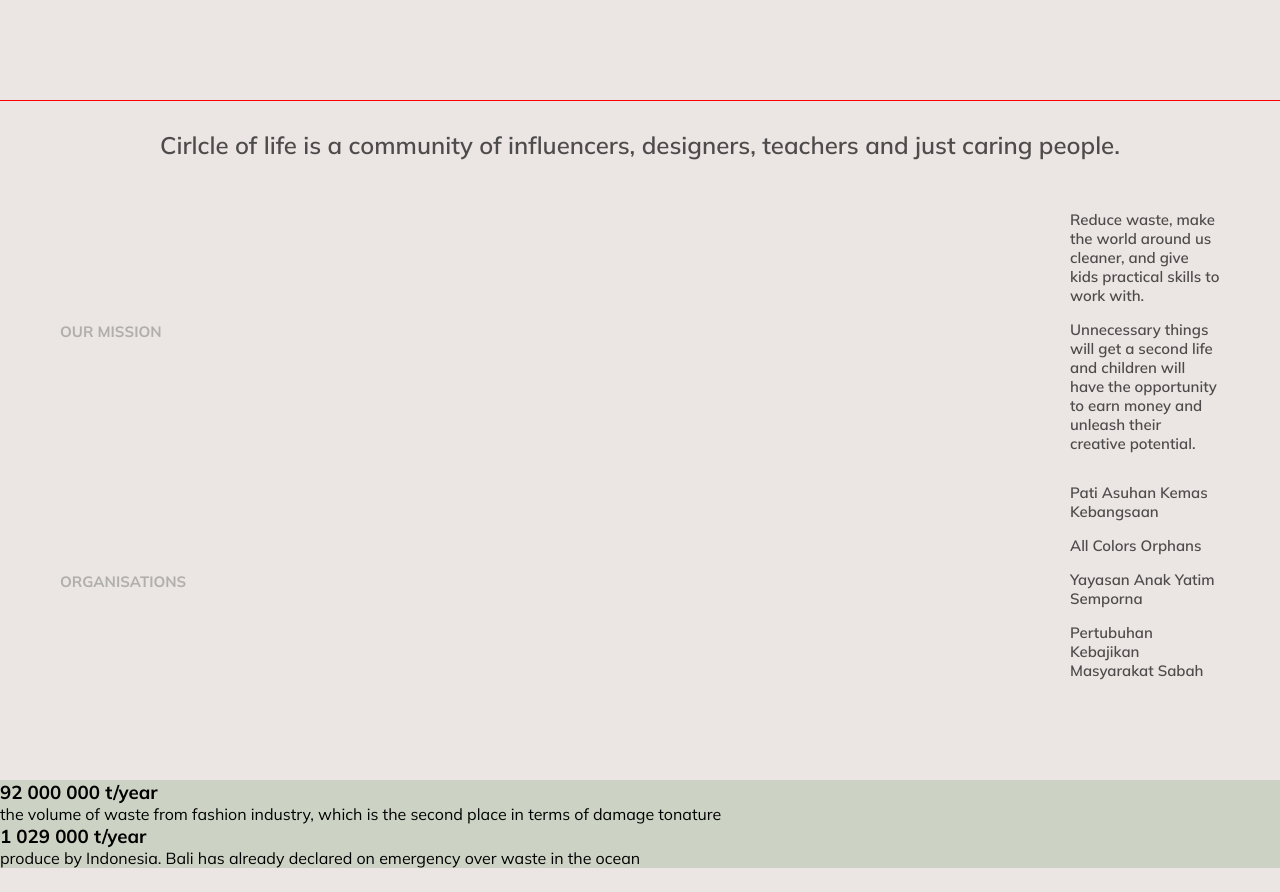
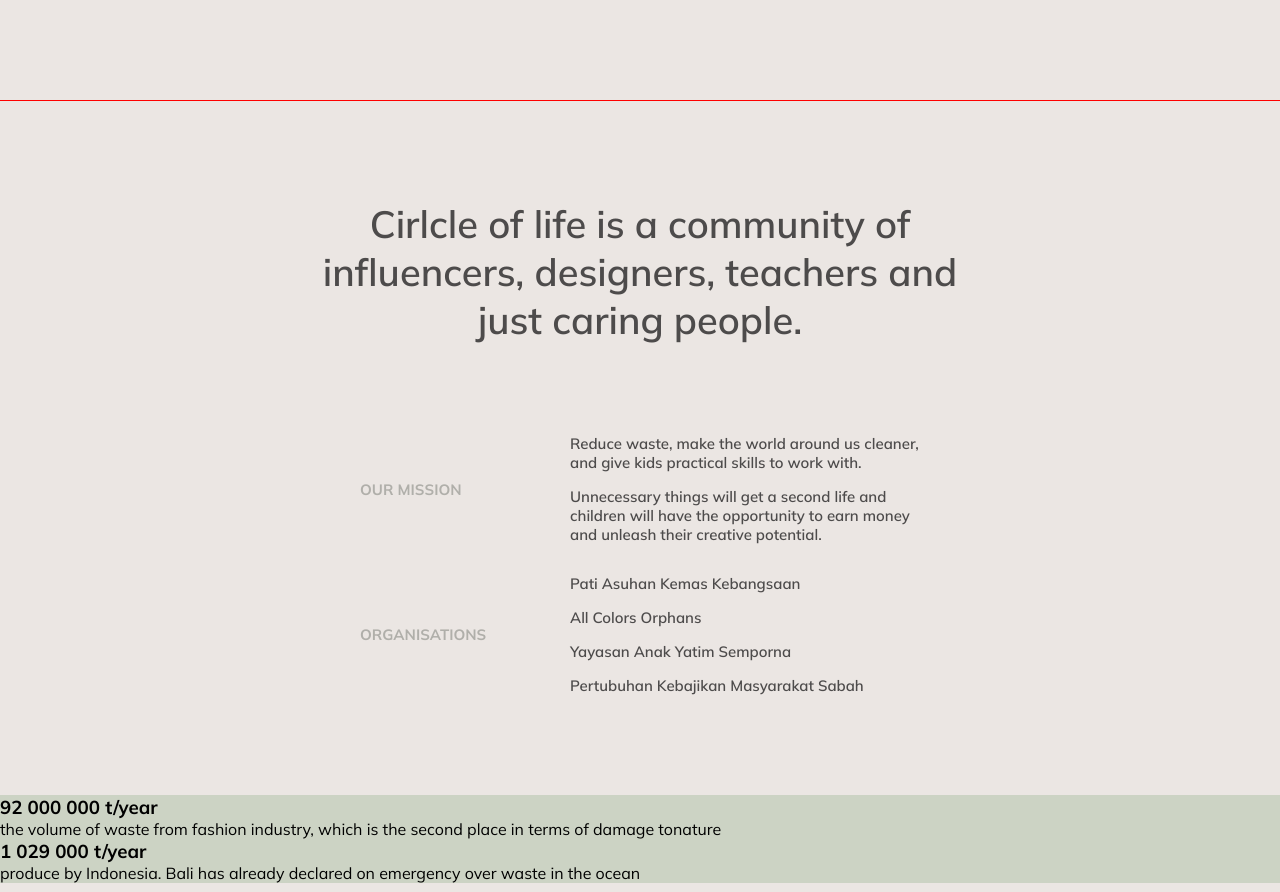
Before and after one commit to syzwnftr/circle-of-life, a React (Create React App) app: page / in a window 1280 px wide. Shown: the part 740-1632 px from the top of the page. Built offline with nearby package versions, Linux system fonts and the light colour scheme; the HTML template or start-up script is replaced by a standard one.

Commit message:
Added media-queries

```diff
--- a/src/components/about/About.css
+++ b/src/components/about/About.css
@@ -66,13 +66,66 @@
         padding: 0 60px;
     }
 
-    .a-title {
-        font-size: 15px;
-    }
-
-    .a-item {
+    .a-item, .a-title {
         /* outline: 1px solid black; */
         font-size: 15px;
     }
 
 }
+
+@media screen and (min-width: 620px) {
+    .a-text {
+        /* padding: 0 50px; */
+        display: flex;
+        justify-content: center;
+    }
+
+    .a-desc {
+        /* outline: 1px solid black; */
+        width: 510px;
+        font-size: 27px;
+    }
+
+    .a-box {
+        padding: 0 100px;
+    }
+
+    .a-item {
+        /* outline: 1px solid black; */
+        width: 250px;
+    }
+}
+
+@media screen and (min-width: 813px) {
+    .a-box {
+        /* outline: 1px solid black; */
+        padding: 0;
+        width: 550px;
+        margin: 0 auto;
+        margin-top: 30px;
+    }
+}
+
+@media screen and (min-width: 1100px) {
+    .a {
+        /* outline: 1px solid green; */
+        margin-top: 100px;
+    }
+
+    .a-desc {
+        /* outline: 1px solid black; */
+        width: 680px;
+        font-size: 38px;
+        margin-bottom: 40px;
+    }
+
+    .a-box {
+        /* outline: 1px solid black; */
+        width: 560px;
+    }
+
+    .a-item {
+        /* outline: 1px solid black; */
+        width: 350px;
+    }
+}
```
